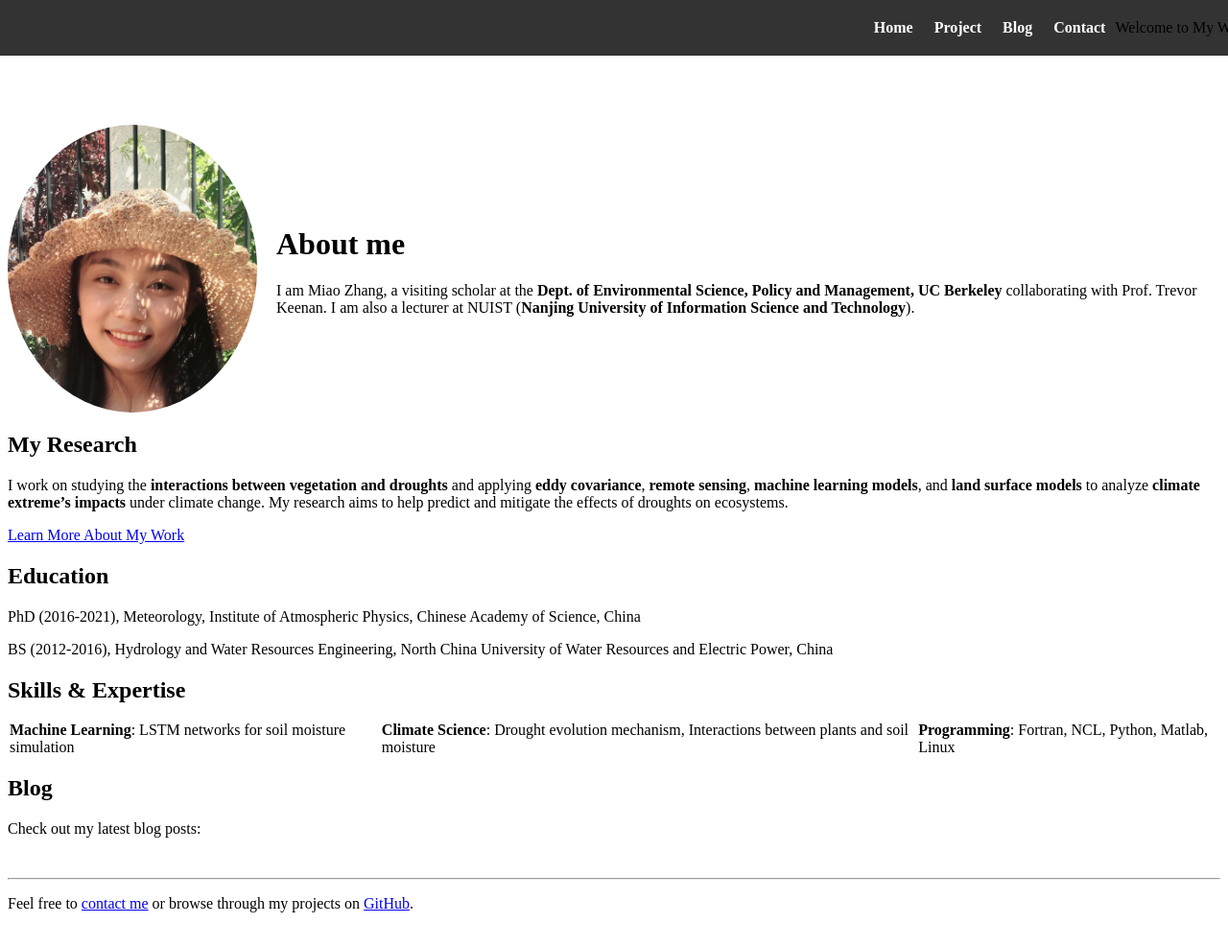
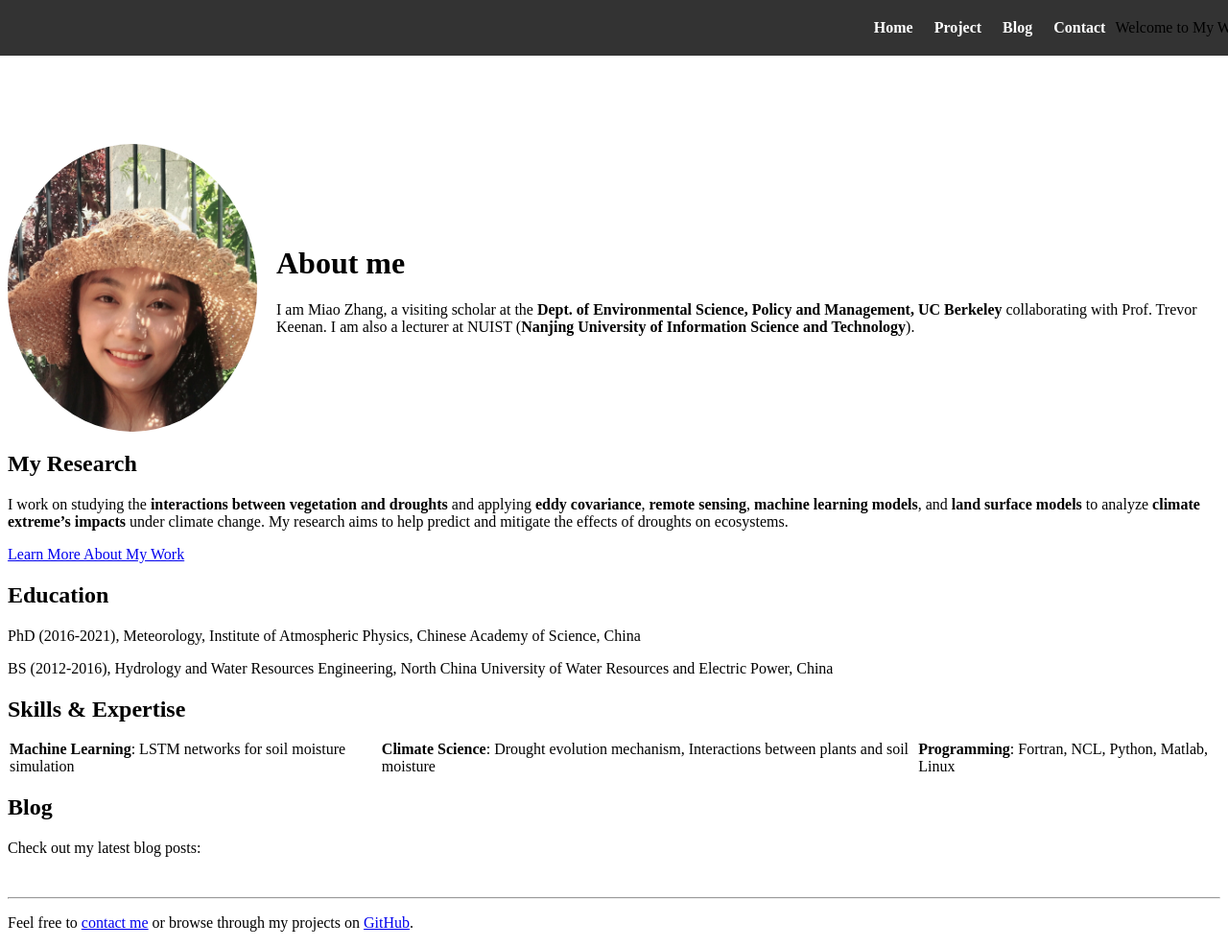
Before and after one commit to miaozhang2025/miaozhang2025.github.io, a Jekyll site: the page built from index.md, in a window 1280 px wide and 987 px high. Shown: the whole window at 96% size. Built offline with Jekyll 4.4.1, drawn with Linux system fonts in a browser that asks for light colours.

Commit message:
Update custom.css

```diff
--- a/assets/css/custom.css
+++ b/assets/css/custom.css
@@ -2,7 +2,7 @@
 /* Basic styles for the header */
 /* Prevent content from overlapping the fixed header */
 body {
-  margin-top: 130px; /* Adjust this value based on header height */
+  margin-top: 150px; /* Adjust this value based on header height */
   padding-top: 0;    /* Ensure no extra space at the top of the body */
 }
 
@@ -60,7 +60,7 @@ header nav ul li .nav-text {
 
 /* Main content (Home or other sections) */
 #home {
-  margin-top: 130px; /* Same value as the header height */
+  margin-top: 150px; /* Same value as the header height */
 }
 
 /* Mobile responsiveness */
```
